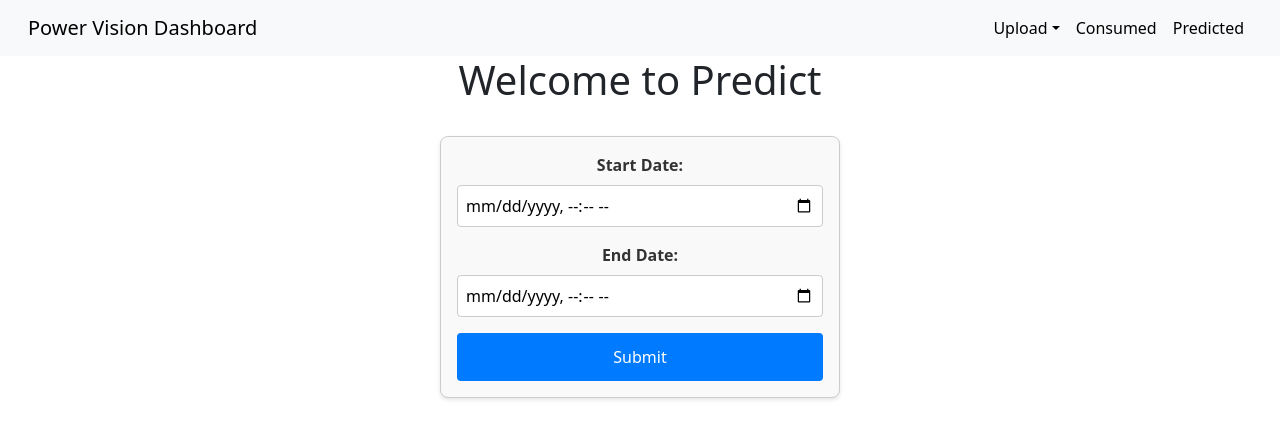
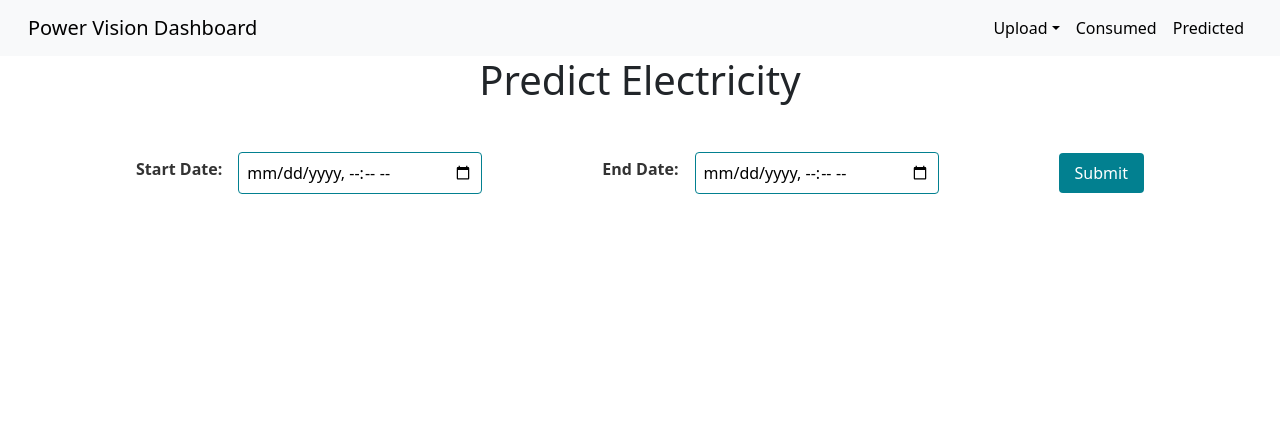
Before and after one commit to DMMPrice/dashboard_frontend, a React (Create React App) app: page /predict in a window 1280 px wide. Shown: the top 438 px of the page. Built offline with nearby package versions, Linux system fonts and the light colour scheme; the HTML template or start-up script is replaced by a standard one.

Commit message:
Page Design ongoing - 3

```diff
--- a/src/Components/GraphArea/GraphArea.jsx
+++ b/src/Components/GraphArea/GraphArea.jsx
@@ -36,7 +36,7 @@ function GraphArea({data}) {
                 data: data.map((item) => item["Demand(Actual)"]),
                 borderColor: "#028090",
                 backgroundColor: "#028090",
-                fill: false,
+                fill: true,
             }
         ],
     };
--- a/src/Components/PredictForm/DateForm.css
+++ b/src/Components/PredictForm/DateForm.css
@@ -1,45 +1,45 @@
 .date-form {
     display: flex;
-    flex-direction: column;
-    gap: 1rem;
-    max-width: 400px;
+    flex-direction: row;
+    justify-content: space-evenly;
+    align-items: center;
     margin: 2rem auto;
     padding: 1rem;
-    border: 1px solid #ccc;
-    border-radius: 8px;
-    background-color: #f9f9f9;
-    box-shadow: 0 2px 4px rgba(0, 0, 0, 0.1);
 }
 
 .form-group {
     display: flex;
-    flex-direction: column;
+    flex-direction: row;
+    justify-content: space-around;
+    align-items: center;
 }
 
 label {
     margin-bottom: 0.5rem;
+    margin-right: 1rem;
     font-weight: bold;
-    color: #333;
+    font-size: 1rem;
+    color: #333333FF;
 }
 
 input {
-    padding: 0.5rem;
+    padding: .5rem;
     font-size: 1rem;
-    border: 1px solid #ccc;
+    border: 1px solid #028090;
     border-radius: 4px;
 }
 
 input:focus {
-    border-color: #007bff;
+    border-color: #00bfb2;
     outline: none;
-    box-shadow: 0 0 5px rgba(0, 123, 255, 0.5);
+    box-shadow: 0 0 5px rgb(2, 128, 144);
 }
 
 button {
-    padding: 0.75rem;
+    padding: 0.5rem 1rem;
     font-size: 1rem;
     color: #fff;
-    background-color: #007bff;
+    background-color: #028090;
     border: none;
     border-radius: 4px;
     cursor: pointer;
@@ -47,5 +47,6 @@ button {
 }
 
 button:hover {
-    background-color: #0056b3;
+    background-color: #00bfb2;
+    color: #f0f3bd;
 }
--- a/src/Components/PredictForm/PredictForm.jsx
+++ b/src/Components/PredictForm/PredictForm.jsx
@@ -1,6 +1,6 @@
 import React, {useState} from 'react';
 import DateForm from './DateForm';
-import ResponseComponent from './ResponseComponent'; // Import the new component
+import ResponseComponent from './ResponseComponent';
 
 function PredictForm() {
     const [responseData, setResponseData] = useState(null);
@@ -10,8 +10,8 @@ function PredictForm() {
     };
 
     return (
-        <div>
-            <h1>Welcome to Predict</h1>
+        <div className="predict-main">
+            <h1>Predict Electricity</h1>
             <DateForm onResponse={handleResponse}/>
             {responseData && <ResponseComponent data={responseData}/>}
         </div>
--- /dev/null
+++ b/src/Components/PredictForm/predict-form.css
@@ -0,0 +1,3 @@
+.predict-main{
+    background-color: #bdb4b4;
+}
```
